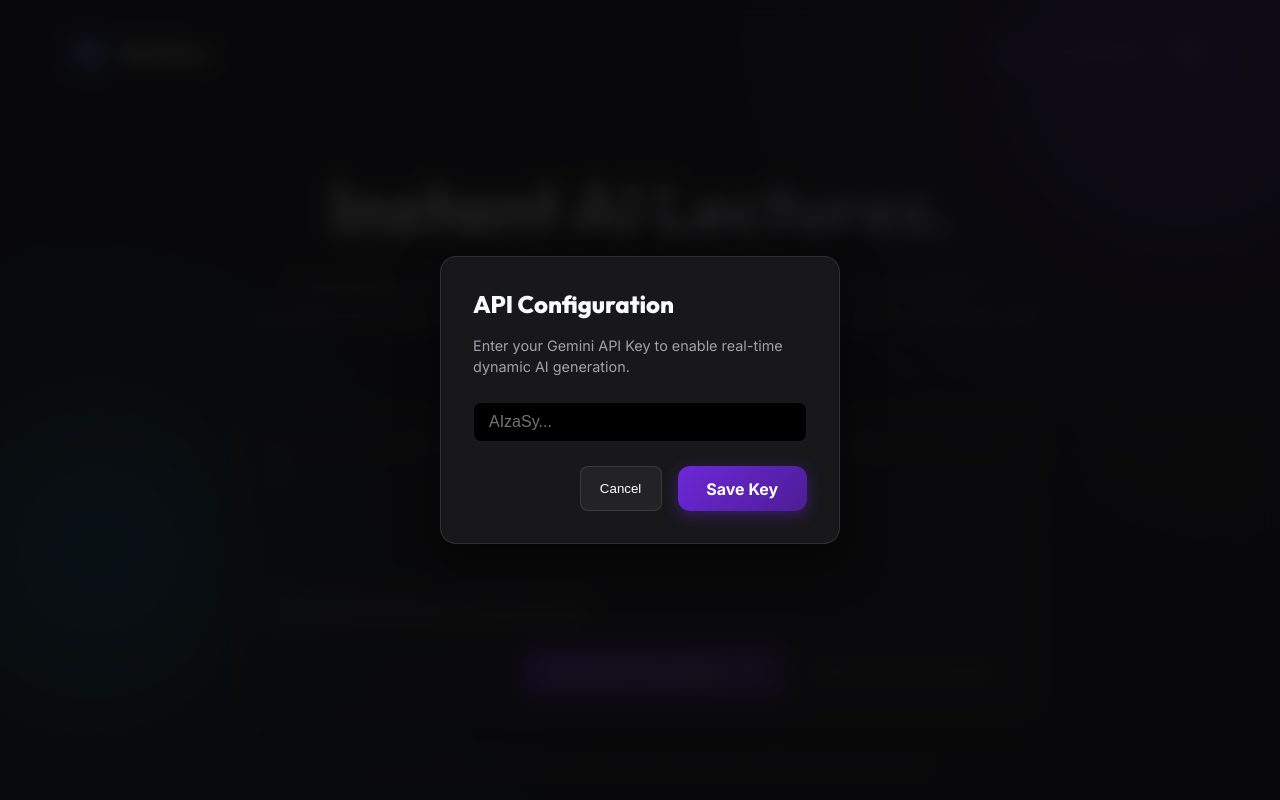
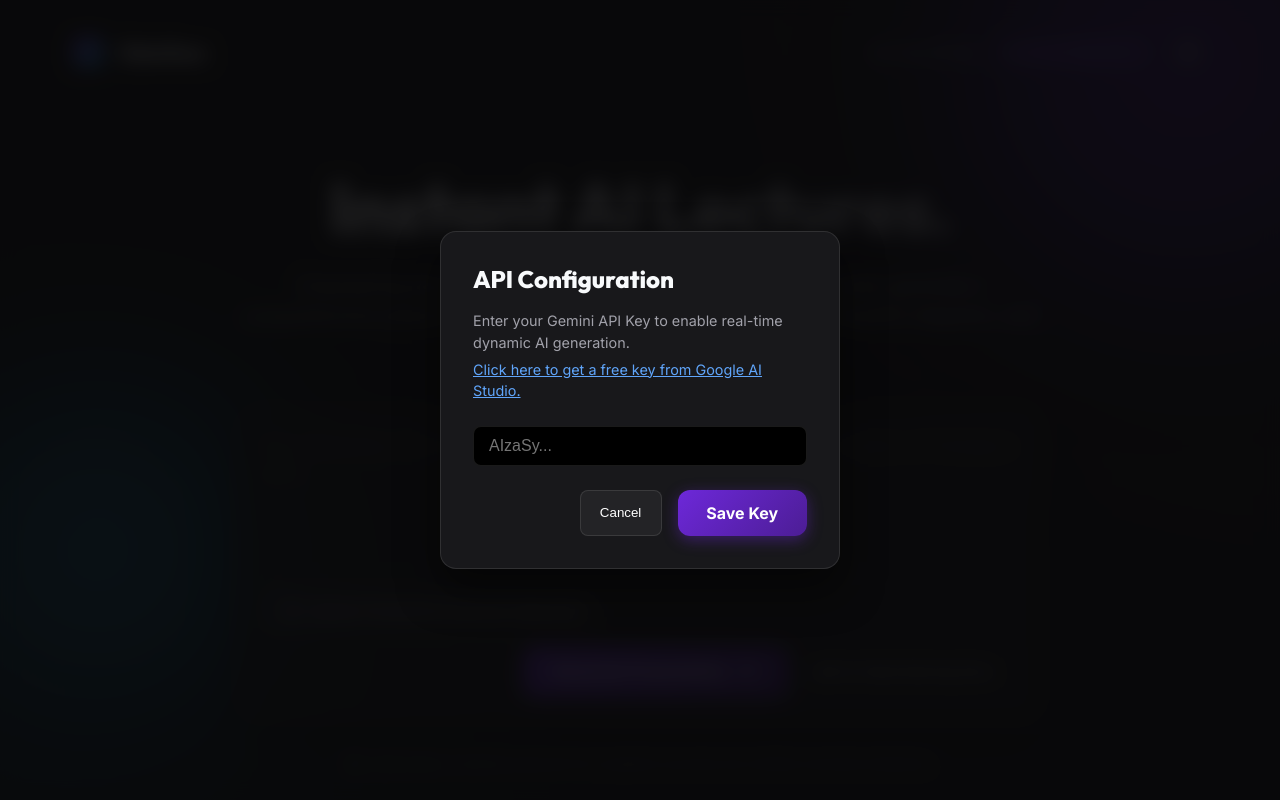
Before and after one commit to 2420090149-klh/FullStackHackathon, a plain HTML site: page index.html in a window 1280 px wide. Both pictures are taken after a click on the button "Settings / API Key". Shown: the top 800 px of the page. Drawn offline with Linux system fonts and the light colour scheme.

Commit message:
Update: Added explicit API key instructions and direct Google AI Studio hyperlinks to UI headers and Settings Modal.

```diff
--- a/index.html
+++ b/index.html
@@ -20,6 +20,7 @@
                 <h1>EduGen</h1>
             </div>
             <div style="display: flex; gap: 1rem; align-items: center;">
+                <a href="https://aistudio.google.com/app/apikey" target="_blank" style="color: #94a3b8; font-size: 0.85rem; text-decoration: none; border-bottom: 1px dotted #555; transition: 0.2s;">Get Free API Key</a>
                 <span class="badge">Lecturer Studio Pro</span>
                 <button class="icon-btn" id="settingsBtn" title="Settings / API Key">
                     <svg width="24" height="24" viewBox="0 0 24 24" fill="none" stroke="currentColor" stroke-width="2"><path d="M12 15a3 3 0 100-6 3 3 0 000 6z"/><path d="M19.4 15a1.65 1.65 0 00.33 1.82l.06.06a2 2 0 010 2.83 2 2 0 01-2.83 0l-.06-.06a1.65 1.65 0 00-1.82-.33 1.65 1.65 0 00-1 1.51V21a2 2 0 01-2 2 2 2 0 01-2-2v-.09A1.65 1.65 0 009 19.4a1.65 1.65 0 00-1.82.33l-.06.06a2 2 0 01-2.83 0 2 2 0 010-2.83l.06-.06a1.65 1.65 0 00.33-1.82 1.65 1.65 0 00-1.51-1H3a2 2 0 01-2-2 2 2 0 012-2h.09A1.65 1.65 0 004.6 9a1.65 1.65 0 00-.33-1.82l-.06-.06a2 2 0 010-2.83 2 2 0 012.83 0l.06.06a1.65 1.65 0 001.82.33H9a1.65 1.65 0 001-1.51V3a2 2 0 012-2 2 2 0 012 2v.09a1.65 1.65 0 001 1.51 1.65 1.65 0 001.82-.33l.06-.06a2 2 0 012.83 0 2 2 0 010 2.83l-.06.06a1.65 1.65 0 00-.33 1.82V9a1.65 1.65 0 001.51 1H21a2 2 0 012 2 2 2 0 01-2 2h-.09a1.65 1.65 0 00-1.51 1z"/></svg>
@@ -114,7 +115,8 @@
     <div class="settings-modal hidden" id="settingsModal">
         <div class="modal-content">
             <h3>API Configuration</h3>
-            <p>Enter your Gemini API Key to enable real-time dynamic AI generation.</p>
+            <p>Enter your Gemini API Key to enable real-time dynamic AI generation.<br>
+            <a href="https://aistudio.google.com/app/apikey" target="_blank" style="color: #60a5fa; text-decoration: underline; font-size: 0.9rem; display: inline-block; margin-top: 5px;">Click here to get a free key from Google AI Studio.</a></p>
             <input type="password" id="apiKeyInput" placeholder="AIzaSy..." class="api-input">
             <div class="modal-actions">
                 <button class="secondary-btn" id="closeSettingsBtn">Cancel</button>
```
